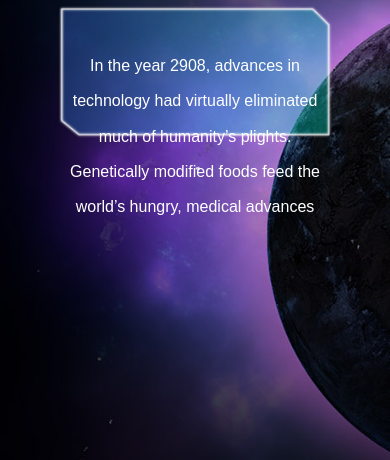
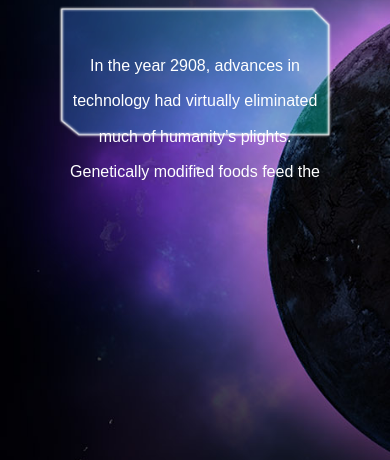
Before and after one commit to antoinekrajnc/super-glory-3031, a PHP site: page / in a window 390 px wide; the page is wider, and only the part inside the window is pictured. Shown: the part 205-665 px from the top of that part. Run offline with PHP 8.4, Linux system fonts and the light colour scheme; some libraries are stand-ins or nearby versions.

Commit message:
Update style.css

```diff
--- a/style.css
+++ b/style.css
@@ -98,7 +98,7 @@ max-height:40%;
 
 .presentation-text {
 font-size:1.5rem;
-max-height:30%;
+max-height:40%;
 
 }
 
@@ -108,7 +108,7 @@ max-height:30%;
 
 .presentation-text {
 font-size:1rem;
-max-height:20%;
+max-height:30%;
 
 }
 
@@ -116,7 +116,11 @@ max-height:20%;
 
 @media (max-width:735px) {
 
-.link-top {
-display:none;
+.presentation-text {
+font-size:1rem;
+max-height:18%;
+
 }
+
+
 }
```
